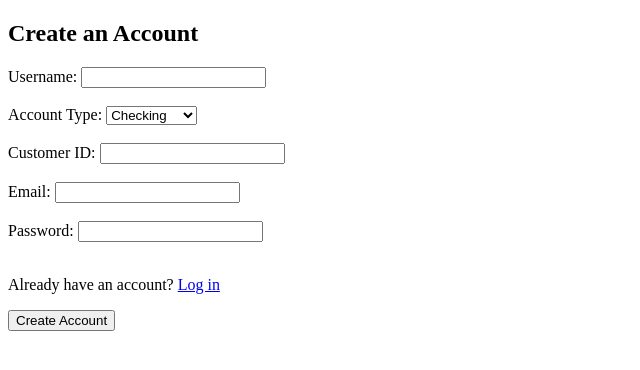
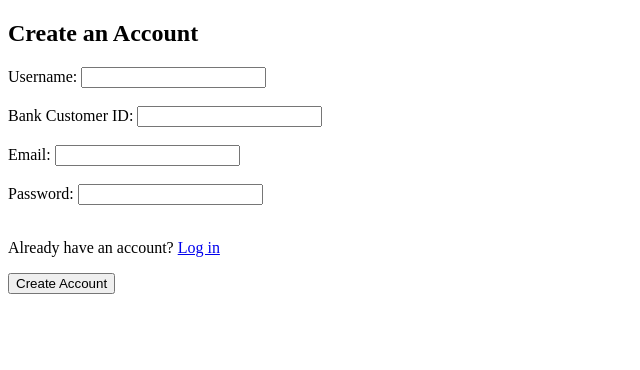
Before and after one commit to ReginaLin2005/think-twice-chrome-extension, a browser extension: page signup.html in a window 1280 px wide. Shown: the whole page, without its empty margins (0-640 px from the left). Drawn offline with nearby package versions, Linux system fonts and the light colour scheme.

Commit message:
bank type is unecessary in this form

```diff
--- a/signup.html
+++ b/signup.html
@@ -13,14 +13,7 @@
       <label for="name">Username:</label>
       <input type="text" id="name" name="name" required /><br /><br />
 
-      <label for="account_type">Account Type:</label>
-      <select id="account_type" name="account_type">
-        <option value="checking">Checking</option>
-        <option value="credit_card">Credit Card</option>
-        <option value="savings">Savings</option></select
-      ><br /><br />
-
-      <label for="customer_id">Customer ID:</label>
+      <label for="customer_id">Bank Customer ID:</label>
       <input
         type="text"
         id="customer_id"
```
